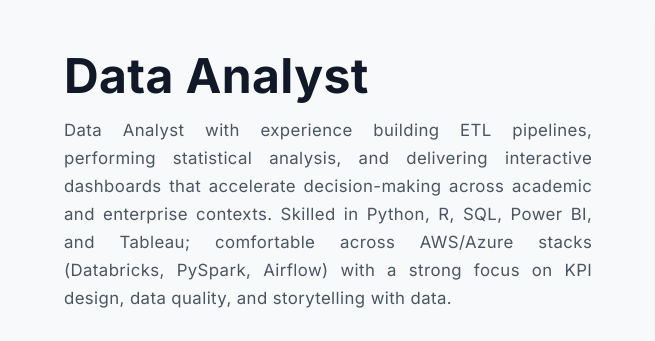
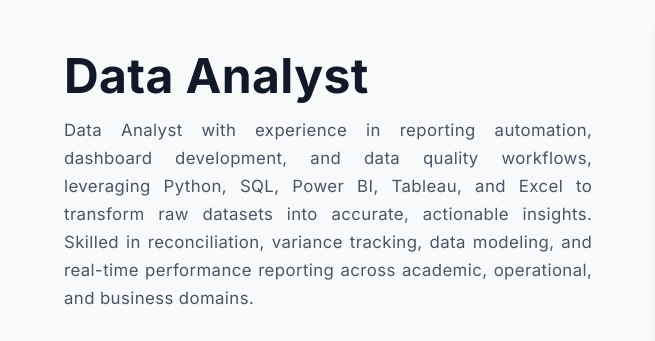
Before and after one commit to Letitia09/My_Portfolio, a plain HTML site: page index.html in a window 1280 px wide. Shown: the part 110-451 px from the top of the page, 0-655 px from the left. Drawn offline with nearby package versions, Linux system fonts and the light colour scheme.

Commit message:
Revise summary and update certifications in index.html
Updated the summary section to reflect experience in reporting automation and dashboard development. Adjusted contact information and added new certifications.

```diff
--- a/index.html
+++ b/index.html
@@ -48,10 +48,7 @@
       <h1 class="text-4xl md:text-5xl font-extrabold mb-4 text-gray-900">Data Analyst</h1>
 
       <p class="text-lg md:text-[1.05rem] text-gray-600 justify-text max-w-[95%]">
-        Data Analyst with experience building ETL pipelines, performing statistical analysis, and delivering
-        interactive dashboards that accelerate decision-making across academic and enterprise contexts.
-        Skilled in Python, R, SQL, Power BI, and Tableau; comfortable across AWS/Azure stacks (Databricks, PySpark, Airflow)
-        with a strong focus on KPI design, data quality, and storytelling with data.
+        Data Analyst with experience in reporting automation, dashboard development, and data quality workflows, leveraging Python, SQL, Power BI, Tableau, and Excel to transform raw datasets into accurate, actionable insights. Skilled in reconciliation, variance tracking, data modeling, and real-time performance reporting across academic, operational, and business domains.
       </p>
     <div class="mt-8 flex flex-wrap items-center gap-3 text-gray-500">
         <a href="assets/Anshu Pulipati LC Resume.pdf" target="_blank" rel="noopener noreferrer">View My Resume</a>
```
